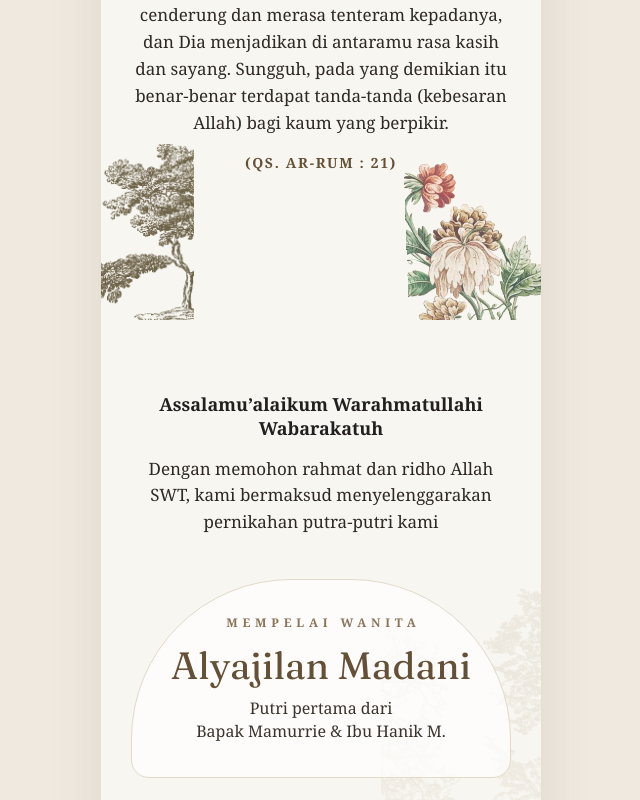
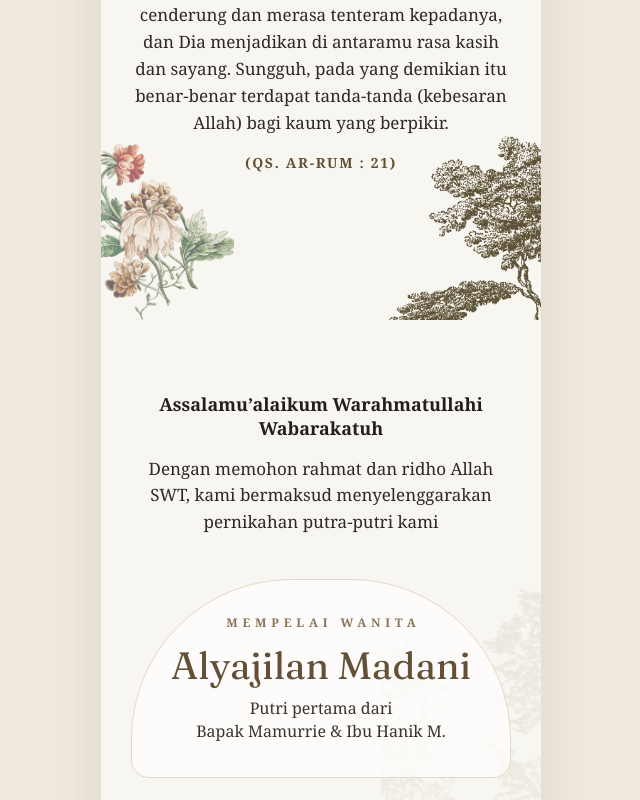
Before and after one commit to daryfauzan/undangan-rizaldi, a Vue app: page / in a window 1280 px wide. Shown: the part 1260-2060 px from the top of the page, without its empty margins (319-959 px from the left). Built offline with nearby package versions, Linux system fonts and the light colour scheme; a web font is replaced by a local one.

Commit message:
fix: remove animation and change mirroring

```diff
--- a/src/components/LocationSection.vue
+++ b/src/components/LocationSection.vue
@@ -1,7 +1,7 @@
 <template>
   <section id="lokasi" class="section paper location">
     <img class="flora floral" src="/images/floral-a.webp" alt="" />
-    <img class="flora corner" src="/images/corner-plant.webp" alt="" />
+    <img class="flora corner" src="/images/corner-plant.webp" alt=""/>
 
     <div class="inner location-copy">
       <div class="script title">Denah Lokasi</div>
@@ -43,10 +43,9 @@
 
 .corner {
   bottom: 0;
-  right: -30px;
+  right: 0px;
   width: 150px;
   opacity: 0.9;
-  transform: scaleX(-1);
 }
 
 .location-copy {
--- a/src/components/VerseSection.vue
+++ b/src/components/VerseSection.vue
@@ -2,8 +2,8 @@
   <section id="undangan" class="section verse">
     <div class="lace band"></div>
     <img class="flora floral" src="/images/floral-a.webp" alt="" />
-    <img class="flora corner" src="/images/corner-plant.webp" alt="" />
-    <img class="flora plant sway-r" src="/images/plant-sway.webp" alt="" />
+    <img class="flora corner" src="/images/plant-sway.webp" alt="" />
+    <img class="flora plant" src="/images/corner-plant.webp" alt="" />
 
     <div class="inner verse-copy">
       <img class="monogram" src="/images/monogram.webp" alt="Monogram RA" />
@@ -39,7 +39,7 @@
 
 .corner {
   bottom: 0;
-  left: -40px;
+  left: 0px;
   width: 133px;
   height: 176px;
   opacity: 0.9;
@@ -49,7 +49,7 @@
 
 .plant {
   bottom: -45px;
-  right: -40px;
+  right: -5px;
   width: 170px;
 }
 
```
